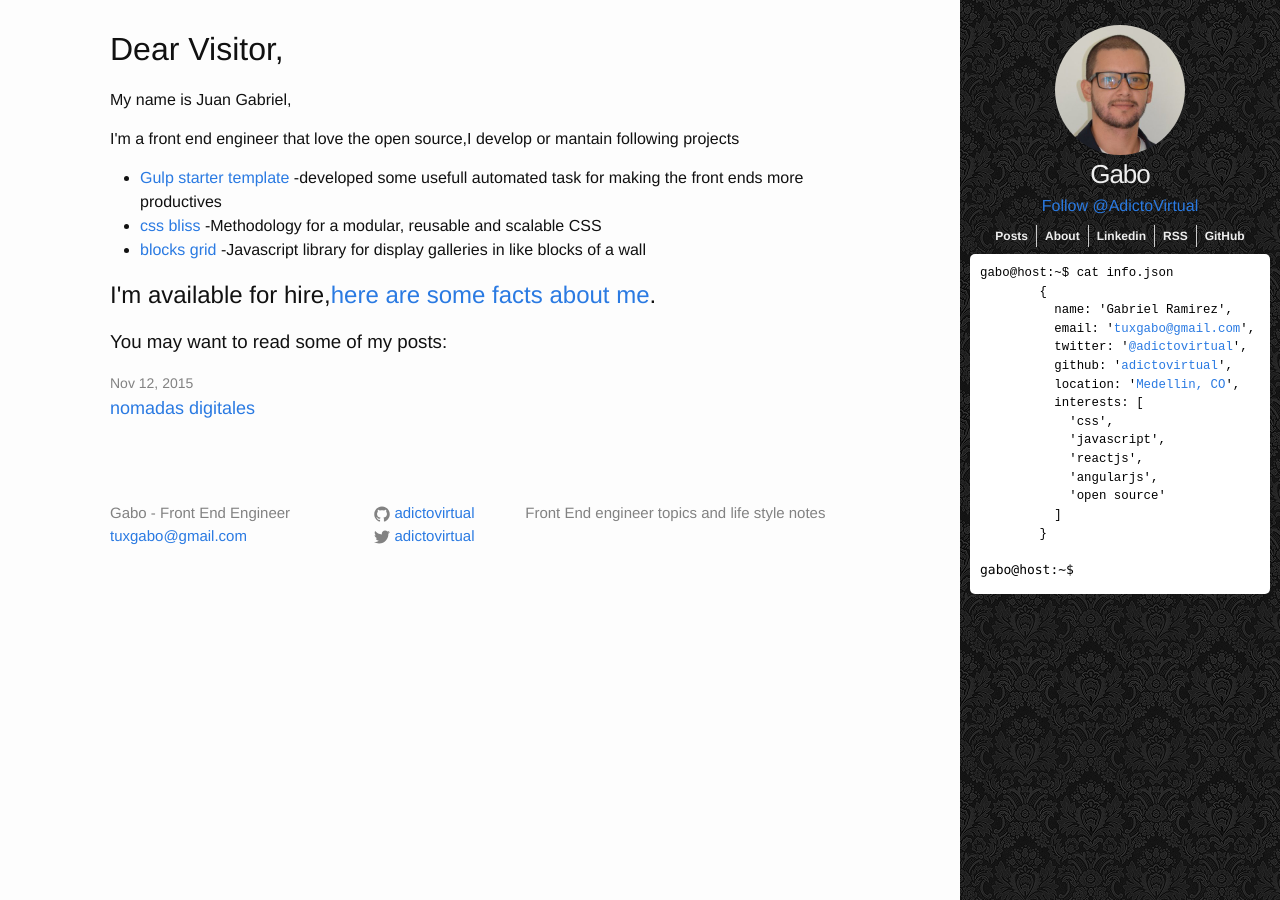
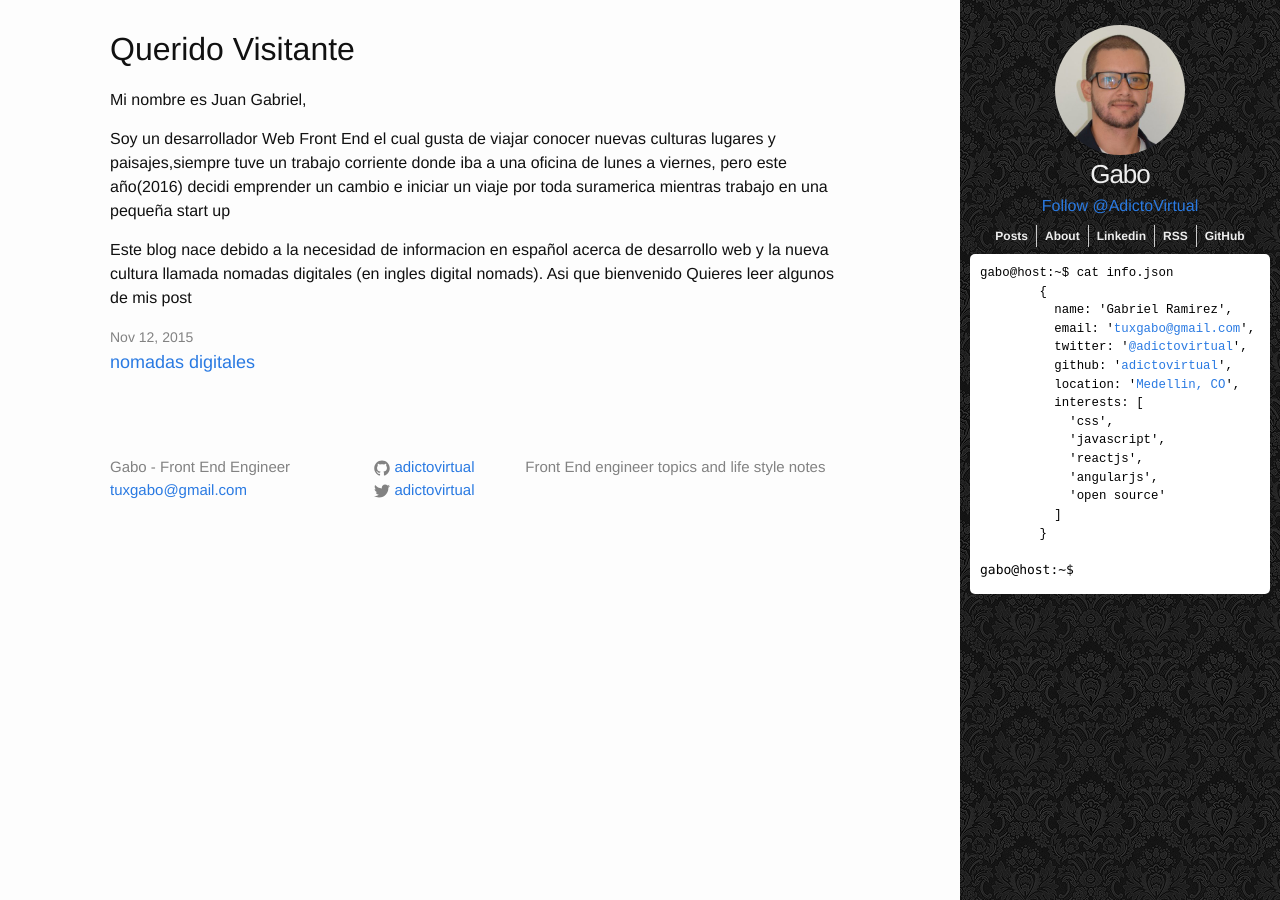
Before and after one commit to juanramirezc2/adictovirtual.github.io, a Jekyll site: the page built from index.html, in a window 1280 px wide. Built offline with Jekyll 4.4.1, drawn with Linux system fonts in a browser that asks for light colours; nearby versions of some CDN libraries; comment, search, counter and statistics services are not loaded.

Commit message:
index en espa;ol

```diff
--- a/index.html
+++ b/index.html
@@ -3,26 +3,15 @@ layout: default
 ---
 
 <div class="home">
-
-  <h1>Dear Visitor,</h1>
-  <p>My name is Juan Gabriel,</p>
-  <p>I'm a front end engineer that love the open source,I develop or mantain following  projects</p>
-  <ul>
-    <li>
-      <a href="https://github.com/baldore/gulp-starter-template">Gulp starter template</a> -developed some usefull automated task for making the front ends more productives
-    </li>
-    <li>
-    <a href="https://github.com/gilbox/css-bliss"> css bliss</a> -Methodology for a modular, reusable and scalable CSS
-    </li>
-    <li>
-      <a href="https://github.com/adictovirtual/blocksGrid"> blocks grid</a> -Javascript library for display galleries in like blocks of a wall
-    </li>
-  </ul>
+  <h1>Querido Visitante</h1>
+  <p>Mi nombre es  Juan Gabriel,</p>
+  <p>Soy un desarrollador Web Front End el cual gusta de viajar conocer nuevas culturas lugares y paisajes,siempre tuve un trabajo corriente donde iba a una oficina de lunes a viernes, pero este año(2016) decidi emprender un cambio e iniciar un viaje por toda suramerica mientras trabajo en una pequeña start up</p>
   <p>
-  <h2>I'm available for hire,<a href="/about">here are some facts about me</a>.</h2>
-  </p>
+    Este blog nace debido a la necesidad de informacion en español acerca de desarrollo web y la nueva cultura llamada nomadas digitales (en ingles digital nomads).
+    Asi que bienvenido
+    </p?
   <h3>
-  You may want to read some of my posts:
+  Quieres leer algunos de mis post
   </h3>
   <ul class="post-list">
     {% for post in site.posts %}
```
